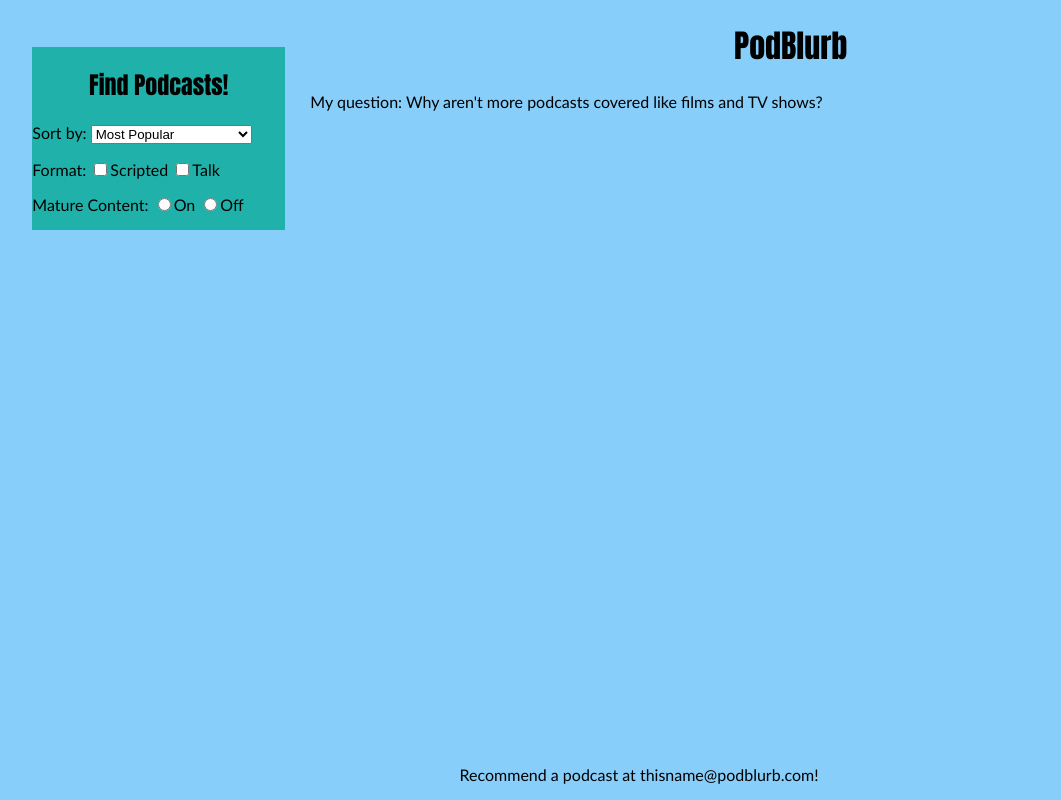
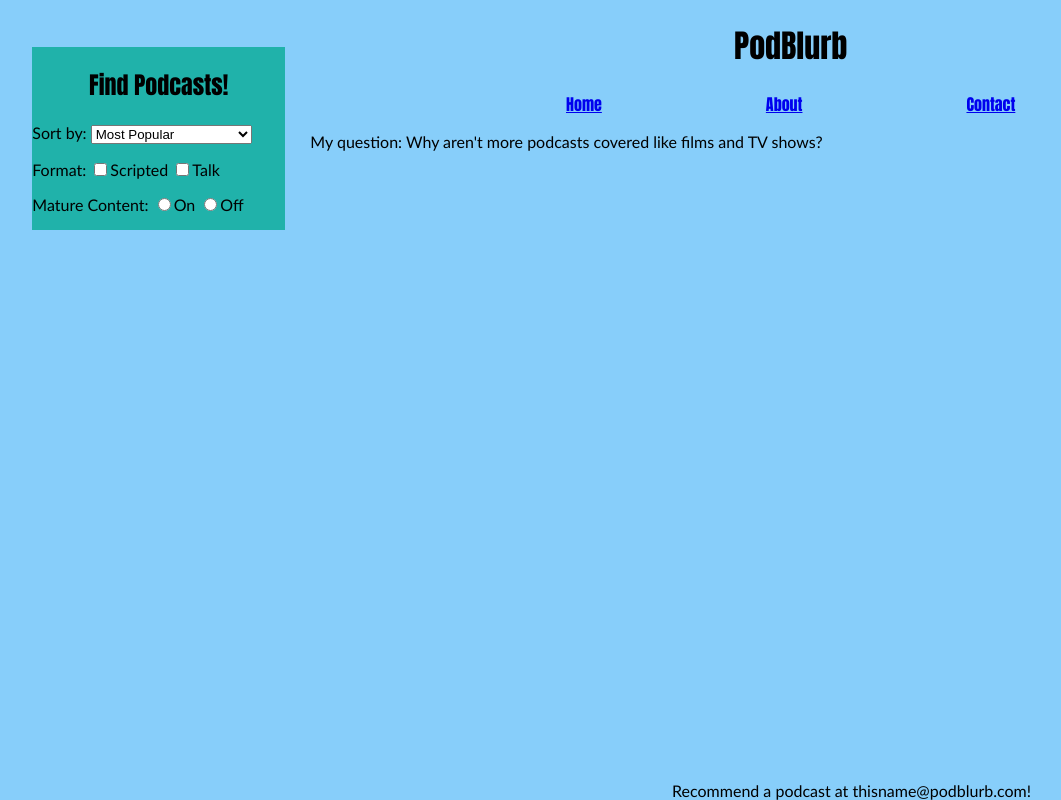
Before and after one commit to sng0616/podblurb, a Django app: page / in a window 1280 px wide. Shown: the whole page, without its empty margins (1-1062 px from the left). Run offline with Django 3.2, Linux system fonts and the light colour scheme.

Commit message:
About & Contact pages added, style changes

```diff
--- a/collection/static/css/style.css
+++ b/collection/static/css/style.css
@@ -2,15 +2,31 @@ body {
     background-color: lightskyblue;
 }
 
-h1, h2 {
+h1, h2, a {
     text-align: center;
     font-family: Impact, fantasy;
-/*    font-variant: small-caps;*/
     font-stretch: extra-condensed;
 }
 
 p {
     font-family: Gill Sans, Trebuchet, sans-serif;
+}
+
+nav {
+    text-align: center;
+/*    word-spacing: 8em;*/
+
+}
+
+li {
+    display: inline;
+    padding: 5em;
+}
+
+footer {
+    width: 80%;
+    position: fixed;
+    bottom: 0;
 }
 
 .sidebar {
@@ -20,10 +36,19 @@ p {
     margin: 2%;
 }
 
-.footer {
-    text-align: center;
-    position: absolute;
+.foot {
+    text-align: right;
+    font-family: Gill Sans, Trebuchet, sans-serif;
+
+/*    bottom: 100%;*/
+/*    position: relative;*/
+/*    clear: both;*/
+/*
+    position: fixed;
+    float: right;
+
+    bottom: 0;
     right: 0;
     left: 0;
-    bottom: 0;
+*/
 }
--- a/collection/templates/base.html
+++ b/collection/templates/base.html
@@ -45,12 +45,19 @@
         </div>
         <div class="banner">
             <h1>PodBlurb</h1>
+            <nav>
+                <ul>
+                    <li><a href="{% url 'home' %}">Home</a></li>
+                    <li><a href="{% url 'about' %}">About</a></li>
+                    <li><a href="{% url 'contact' %}">Contact</a></li>
+                </ul>
+            </nav>
         </div>
         {% block content %}{% endblock content %}
-        <div class="footer">
-            <p>
+        <div class="foot">
+            <footer>
                 Recommend a podcast at thisname@podblurb.com!
-            </p>
+            </footer>
         </div>
     </body>
 </html>
--- a/podblurb/urls.py
+++ b/podblurb/urls.py
@@ -15,6 +15,7 @@ Including another URLconf
 """
 from django.conf.urls import url
 from django.contrib import admin
+from django.views.generic import TemplateView as tv
 from collection import views
 #from django.template.loader import add_to_builtins
 #
@@ -27,5 +28,7 @@ urlpatterns = [
 #        name='home',
 #    ),
     url(r'^$', views.index, name='home'),
+    url(r'^about$', tv.as_view(template_name = 'about.html'), name='about'),
+    url(r'^contact$', tv.as_view(template_name = 'contact.html'), name='contact'),
     url(r'^admin/', admin.site.urls)
 ]
```
Also changed, not shown: collection/templates/about.html (added, +14 -0 lines), collection/templates/contact.html (added, +14 -0 lines), 1 other file.
